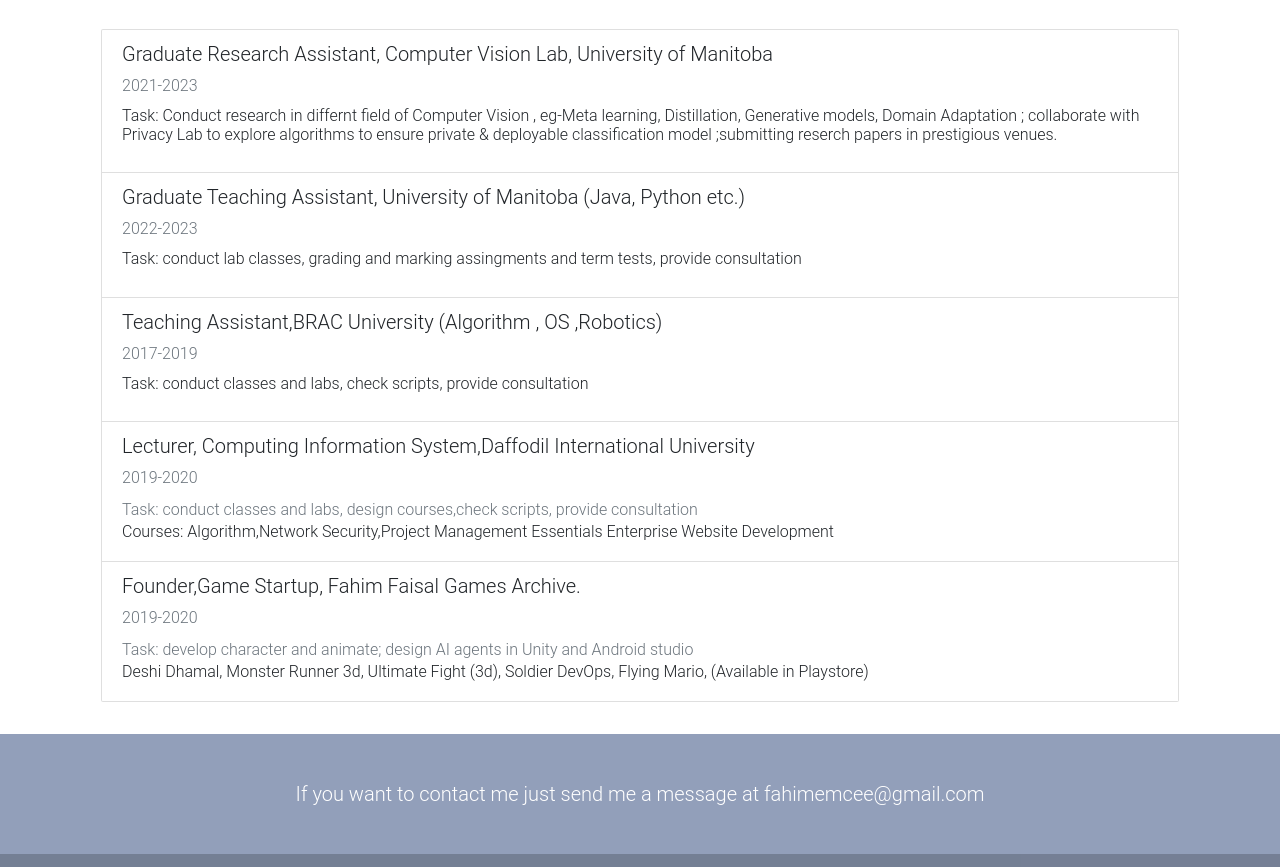
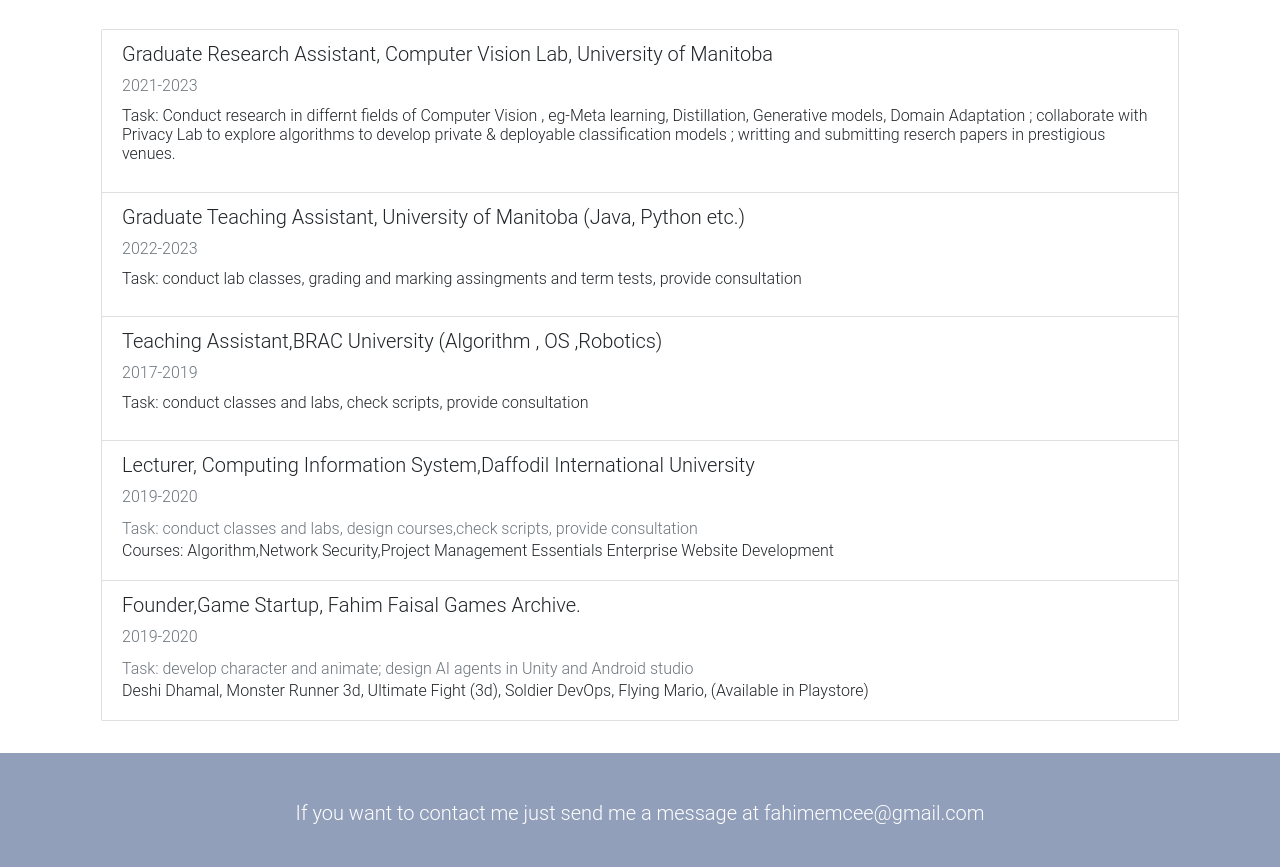
Before and after one commit to FahimFaisalAbir/FahimFaisalAbir.github.io, a plain HTML site: page index.html in a window 1280 px wide. Shown: the part 1081-1948 px from the top of the page. Drawn offline with Linux system fonts and the light colour scheme.

Commit message:
Update index.html

```diff
--- a/index.html
+++ b/index.html
@@ -419,8 +419,8 @@
                 <p class="text-muted mb-2 fw-bold">2021-2023</p>
                 <p class="text-muted mb-0">
 
-                  <h6  class="fw-bold">Task: Conduct research in differnt field of Computer Vision , eg-Meta learning, Distillation, Generative models, Domain Adaptation ;
-                    collaborate with Privacy Lab to explore algorithms to ensure private & deployable classification model ;submitting reserch papers in prestigious venues. </h6>
+                  <h6  class="fw-bold">Task: Conduct research in differnt fields of Computer Vision , eg-Meta learning, Distillation, Generative models, Domain Adaptation ;
+                    collaborate with Privacy Lab to explore algorithms to develop private & deployable classification models ; writting and submitting reserch papers in prestigious venues. </h6>
                   <h6  class="fw-bold"></h6>
                 </p>
                 </li>
```
